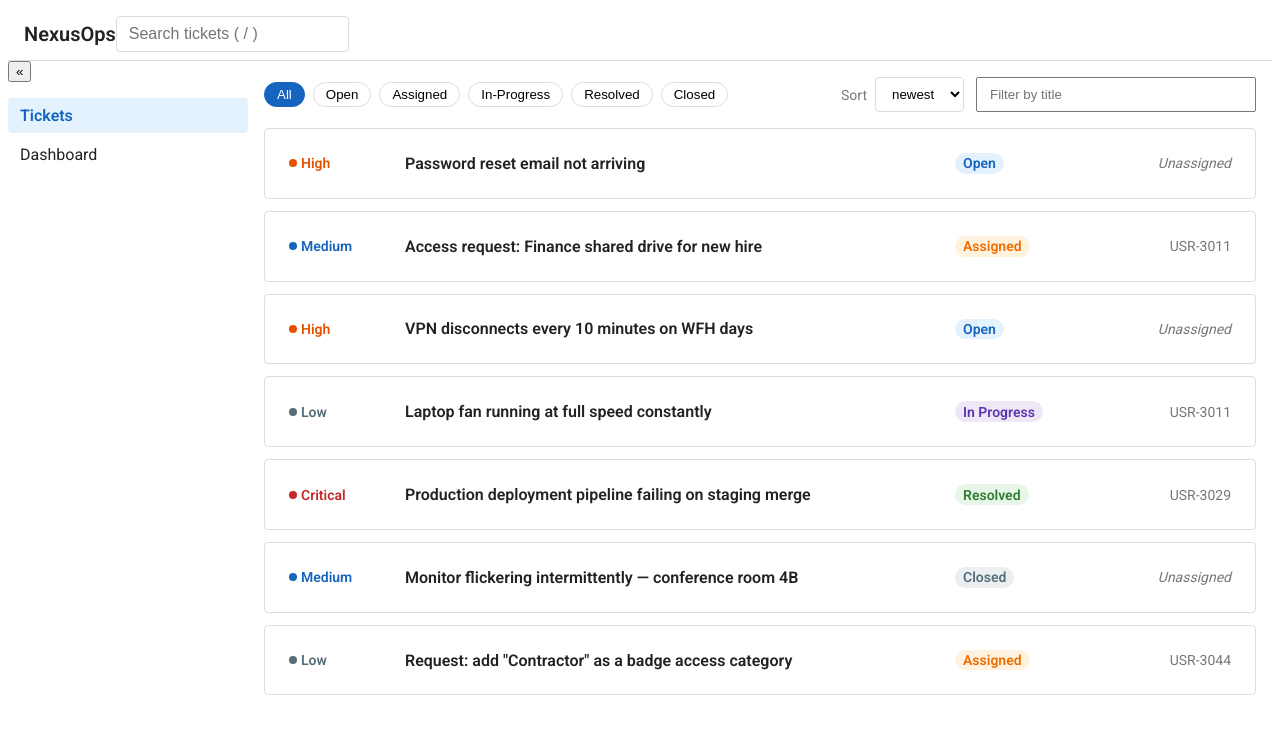
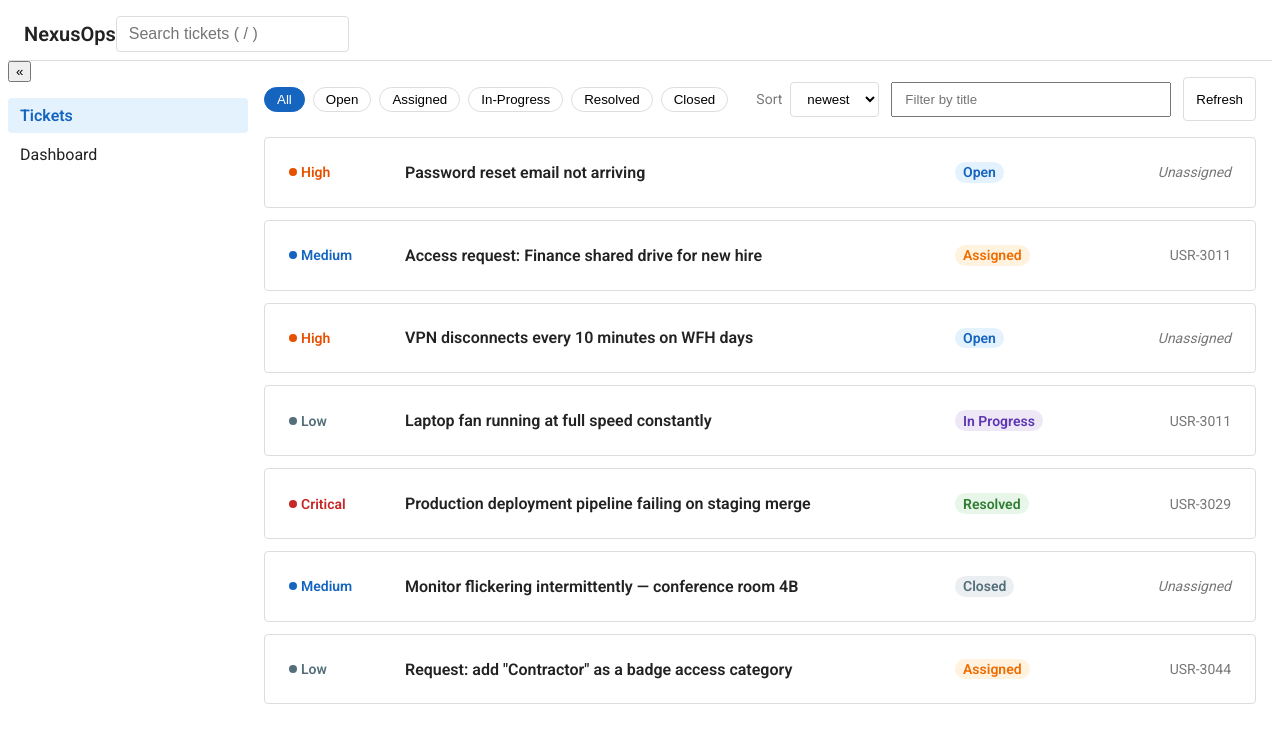
Before and after one commit to SaurabhaArya0501/nexusops, an Angular app: page /tickets in a window 1280 px wide. Shown: the top 742 px of the page. Built offline with nearby package versions, Linux system fonts and the light colour scheme.

Commit message:
feat(tickets): add refresh action with stale-data handling

```diff
--- a/src/app/features/tickets/ticket-list-page/ticket-list-page.html
+++ b/src/app/features/tickets/ticket-list-page/ticket-list-page.html
@@ -44,9 +44,18 @@
       }
     </select>
   </label>
+  <button
+    type="button"
+    class="tickets-toolbar__refresh"
+    [disabled]="store.isRefreshing()"
+    [attr.aria-busy]="store.isRefreshing()"
+    (click)="store.reload()"
+  >
+    {{ store.isRefreshing() ? 'Refreshing…' : 'Refresh' }}
+  </button>
 </div>
 
-@if (store.isLoading()) {
+@if (store.isInitialLoading()) {
   <ul class="ticket-list" role="status" aria-live="polite" aria-busy="true">
     <span class="sr-only">Loading tickets</span>
     @for (i of skeletonRows; track i) {
@@ -54,7 +63,16 @@
     }
   </ul>
 } @else if (store.errorMessage(); as message) {
-  <app-error-panel [message]="message" (retry)="store.reload()" />
+  @if (store.isStale()) {
+    <app-error-panel variant="banner" [message]="message" (retry)="store.reload()" />
+    <ul class="ticket-list" [attr.aria-busy]="store.isRefreshing()">
+      @for (ticket of store.visibleTickets(); track ticket.id) {
+        <app-ticket-card [ticket]="ticket" [showStatus]="store.statusFilter() === 'all'" />
+      }
+    </ul>
+  } @else {
+    <app-error-panel [message]="message" (retry)="store.reload()" />
+  }
 } @else if (store.total() === 0) {
   <div class="tickets-empty">
     <p>No tickets yet.</p>
--- a/src/app/features/tickets/ticket-list-page/ticket-list-page.scss
+++ b/src/app/features/tickets/ticket-list-page/ticket-list-page.scss
@@ -93,6 +93,30 @@
     cursor: pointer;
   }
 
+  &__refresh {
+    order: 4;
+    min-height: 44px;
+    padding: var(--space-2) var(--space-3);
+    border: 1px solid var(--color-border);
+    border-radius: 4px;
+    background: var(--color-surface);
+    cursor: pointer;
+
+    &:hover:not(:disabled) {
+      background: var(--color-primary-bg);
+    }
+
+    &:focus-visible {
+      outline: 2px solid var(--color-primary);
+      outline-offset: 2px;
+    }
+
+    &:disabled {
+      color: var(--color-text-muted);
+      cursor: default;
+    }
+  }
+
   @media (min-width: 768px) {
     flex-direction: row;
     align-items: center;
@@ -106,6 +130,10 @@
       order: 2;
     }
 
+    &__refresh {
+      order: 4;
+    }
+
     &__search {
       order: 3;
       width: 280px;
--- a/src/app/features/tickets/ticket-list-page/ticket-list-page.ts
+++ b/src/app/features/tickets/ticket-list-page/ticket-list-page.ts
@@ -30,7 +30,7 @@ export class TicketListPage {
   constructor() {
     effect(() => {
       this.#title.setTitle(
-        this.store.isLoading()
+        this.store.isInitialLoading()
           ? 'Tickets - NexusOps'
           : `Tickets (${this.store.total()}) - NexusOps`,
       );
```
